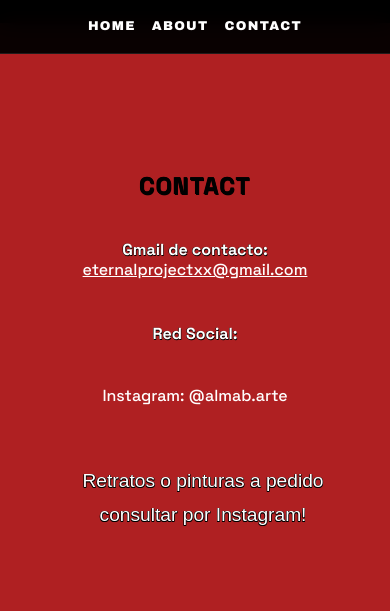
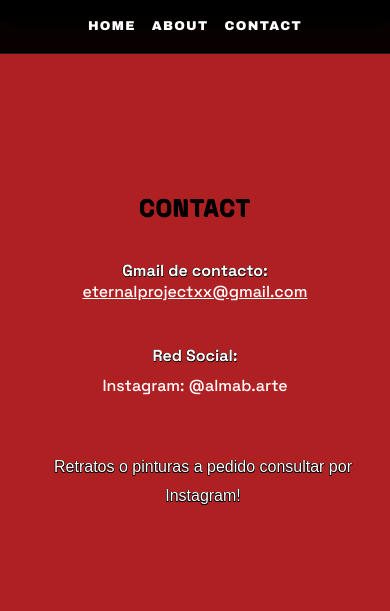
Before and after one commit to almamontii/portfolio, a website: page contact.html in a window 390 px wide. Shown: the part 233-844 px from the top of the page. Drawn offline with Linux system fonts and the light colour scheme.

Commit message:
Update mobile contact section styles; change font sizes to pixels for consistency and adjust margin for linked paragraphs.

```diff
--- a/styles.css
+++ b/styles.css
@@ -1229,7 +1229,7 @@
     .mobile-contact-content {
         padding: 3rem 2rem !important;
         margin: 0 !important;
-        font-size: 1.1rem !important;
+        font-size: 16px !important;
         line-height: 1.8 !important;
         text-align: center !important;
         display: flex !important;
@@ -1251,7 +1251,11 @@
 
     .mobile-contact-content p {
         margin-bottom: 1.5rem !important;
-        font-size: 1.2rem !important;
+        font-size: 16px !important;
+    }
+
+    .mobile-contact-content p:has(+ a) {
+        margin-bottom: -0.5rem !important;
     }
 
     .mobile-about-content h1 {
```
